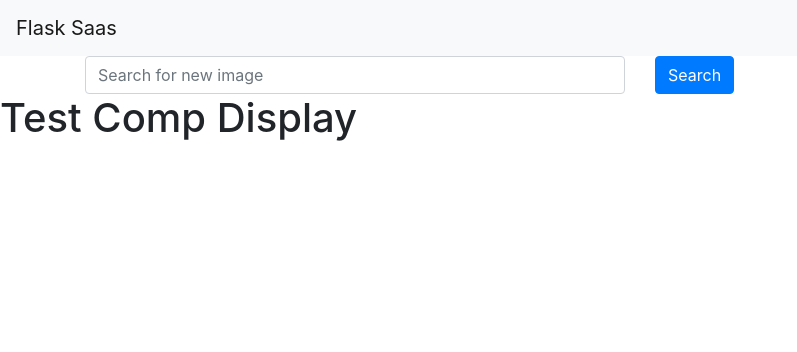
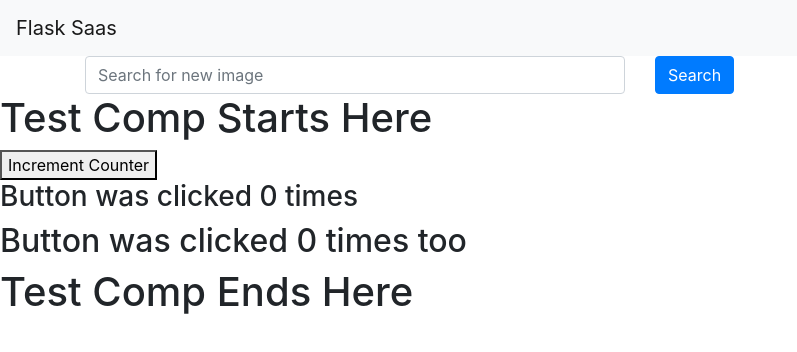
Before and after one commit to ericchowder/flasksaas, a React (Create React App) app in the folder client/: page / in a window 1280 px wide. Shown: the top 352 px of the page, without its empty margins (0-797 px from the left). Built offline with nearby package versions, Linux system fonts and the light colour scheme.

Commit message:
Created a simple example using react props and states

```diff
--- /dev/null
+++ b/client/src/components/DisplayText.js
@@ -0,0 +1,10 @@
+// Used to simply show how props and states work (with TestComp.js)
+
+// "text" is received as a prop from wherever the DisplayText
+// commponent is used
+const DisplayText = ({ text }) => {
+    console.log("Component re-rendered");
+    return <h3>{ text }</h3>;
+};
+
+export default DisplayText;
--- a/client/src/components/TestComp.js
+++ b/client/src/components/TestComp.js
@@ -1,10 +1,36 @@
-// Functional Component
+import { useState } from "react"
+import DisplayText from "./DisplayText"
+
+/*
+1. counter and setCounter are set by useState (counter set to 0)
+2. button is created with an onClickHandler that gets called when clicked
+3. onClickHandler increments counter whenever called
+4. DisplayText component is used to display the counter
+5. "text" is passed into DisplayText as a prop
+*/
+
 const TestComp = () => {
-    return (
-      <div className="TestComp">
-        <h1>Test Comp Display</h1>
-      </div>
-    );
+  // Set counter as state variable, and setCounter as associated function
+  const [counter, setCounter] = useState(0)
+  const buttonText = "Increment Counter"
+  // Click handler, function gets called whenever button is clicked
+  const onClickHandler = () => {
+    // Define state function for state variable
+    setCounter(counter + 1)
   }
+  return (
+    <div className="TestComp">
+      <h1>Test Comp Starts Here</h1>
+      {/* Calls onClickHandler whenever button is clicked */}
+      <button onClick={onClickHandler}>{ buttonText }</button>
+      {/* text property gets passed in as prop to DisplayText comp,
+      counter is passed in as state variable (useState above) */}
+      <DisplayText text={`Button was clicked ${counter} times`}/>
+      {/* Does the same as above comp*/}
+      <h2>Button was clicked {counter} times too</h2>
+      <h1>Test Comp Ends Here</h1>
+    </div>
+  );
+}
 
-  export default TestComp;
+export default TestComp;
```
